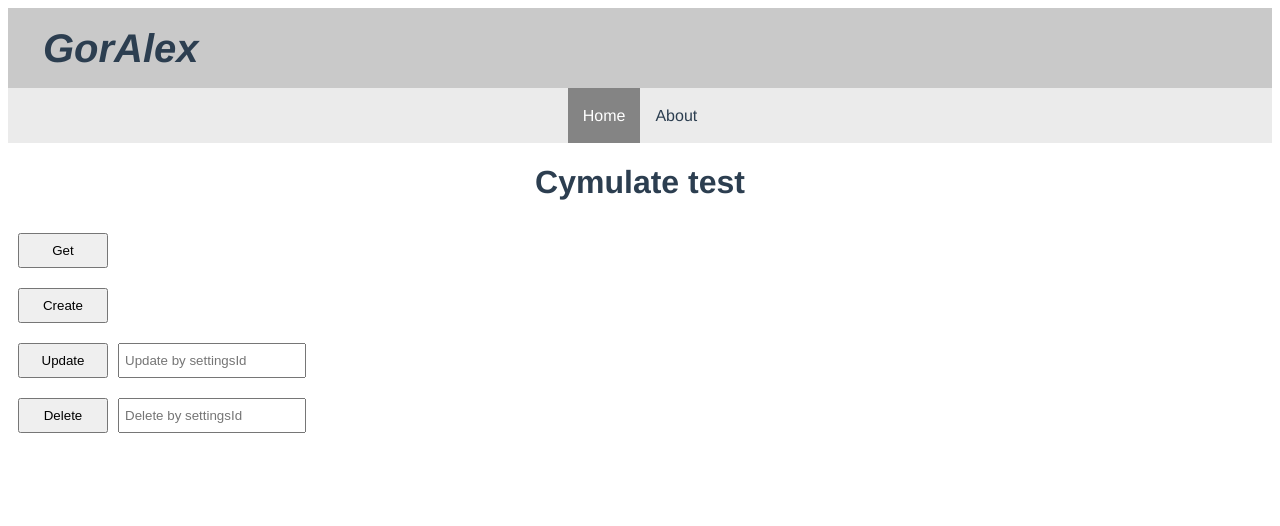
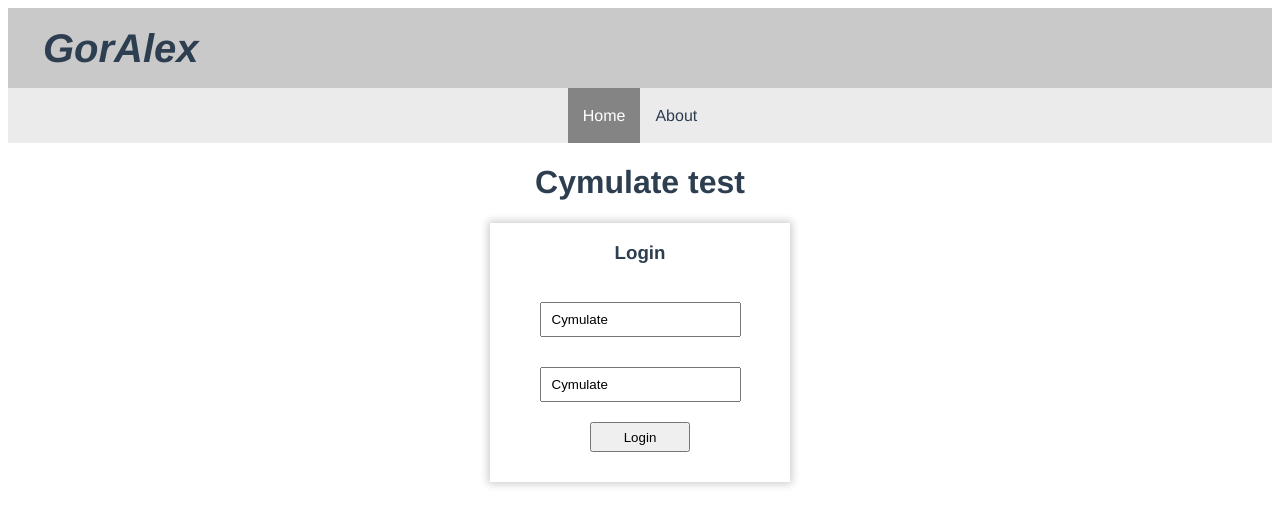
Before and after one commit to Rishon1983/cryptoproject, a Vue app: page / in a window 1280 px wide. Shown: the top 526 px of the page. Built offline with nearby package versions, Linux system fonts and the light colour scheme.

Commit message:
Added jwt

```diff
--- a/package.json
+++ b/package.json
@@ -15,9 +15,11 @@
     "crypto": "^1.0.1",
     "es6-promise": "^4.2.6",
     "express": "^4.17.1",
+    "jsonwebtoken": "^8.5.1",
     "mongodb": "^3.5.6",
     "mongoose": "^5.9.10",
     "multer": "^1.4.2",
+    "passport-jwt": "^4.0.0",
     "vue": "^2.6.11",
     "vue-router": "^3.1.6",
     "vuex": "^3.1.3"
--- a/src-server/routes/cymulateRouter.js
+++ b/src-server/routes/cymulateRouter.js
@@ -3,6 +3,7 @@ import cymulateController from '../controllers/cymulateController.js';
 
 const router = express.Router();
 
-router.post('/api/v1/cymulateSettings', cymulateController.cymulateSettings);
+router.post('/api/v1/cymulateSettings', cymulateController.verifyToken, cymulateController.cymulateSettings);
+router.post('/api/v1/cymulateLogin', cymulateController.login);
 
 export default router;
--- a/src-server2/server.js
+++ b/src-server2/server.js
@@ -12,7 +12,9 @@ app.use(express.json());
 
 const connection = mongoose.createConnection('mongodb://localhost:27017/cymulate', {
     useNewUrlParser: true,
-    useUnifiedTopology: true
+    useUnifiedTopology: true,
+    useFindAndModify: false,
+    useCreateIndex: true
 });
 
 app.post('/rfc', async (req, res) => {
--- a/src/components/CymulateComponent.vue
+++ b/src/components/CymulateComponent.vue
@@ -1,7 +1,8 @@
 <template>
     <div id="cymulate" class="cymulate-component">
         <h1> Cymulate test </h1>
-        <div class="content">
+        <h3 v-if="login">Hi, {{userName}} !</h3>
+        <div v-if="login" class="content">
             <div class="buttons-container">
                 <div class="button-container">
                     <button @click="settingsAction({settingsId: null, action: 'get'})" class="button">Get</button>
@@ -41,6 +42,22 @@
                 </div>
             </div>
         </div>
+        <div v-if="!login" class="content login">
+            <div class="login-container">
+                <h3>Login</h3>
+                <div class="login-input-container">
+                    <label>
+                        <input v-model="loginName" placeholder="name">
+                    </label>
+                </div>
+                <div class="login-input-container">
+                    <label>
+                        <input v-model="loginPassword" placeholder="password">
+                    </label>
+                </div>
+                <button @click="loginAction">Login</button>
+            </div>
+        </div>
     </div>
 </template>
 
@@ -53,18 +70,23 @@
         data() {
             return {
                 updateId: '',
-                deleteId: ''
+                deleteId: '',
+                loginName: 'Cymulate',
+                loginPassword: 'Cymulate'
             }
         },
         computed: {
             ...mapState({
                 cymulateSettings: state => state.cymulate.cymulateSettings,
                 cymulateSettingsHeaderAction: state => state.cymulate.cymulateSettingsHeaderAction,
+                login: state => state.cymulate.login,
+                userName: state => state.cymulate.userName
             })
         },
         methods: {
             ...mapActions('cymulate', [
-                'settingsAction'
+                'settingsAction',
+                'loginClient'
             ]),
             updateSettings() {
                 if (this.updateId !== '' && typeof this.updateId === 'string') {
@@ -85,6 +107,13 @@
             clearInputsSettingsId() {
                 this.updateId = '';
                 this.deleteId = ''
+            },
+            loginAction() {
+                if (this.loginName !== '' && this.loginPassword !== '') {
+                    this.loginClient({username: this.loginName, password: this.loginPassword});
+                } else {
+                    alert('please, put name and password');
+                }
             }
         },
         created() {
@@ -149,6 +178,38 @@
                     }
                 }
             }
+
+            &.login {
+                display: flex;
+                align-items: center;
+                justify-content: center;
+
+                .login-container {
+                    width: 300px;
+                    display: flex;
+                    flex-direction: column;
+                    align-items: center;
+                    box-shadow: 0 0 8px 2px #ccc;
+
+                    .login-input-container {
+                        height: 30px;
+                        margin: 10px 0 25px 0;
+
+                        input {
+                            height: 35px;
+                            margin: 10px;
+                            padding: 0 10px;
+                        }
+                    }
+
+                    button {
+                        width: 100px;
+                        height: 30px;
+                        margin: 10px 0 30px 0;
+                        cursor: pointer;
+                    }
+                }
+            }
         }
     }
 </style>
--- a/src/store/modules/cymulate.js
+++ b/src/store/modules/cymulate.js
@@ -3,13 +3,8 @@
 import axios from "axios";
 
 const state = {
-    cymulateUsers: [
-        {
-            id: 'tyfyfy898',
-            username: 'Alex1',
-            password: 'ubuyg6755r6'
-        }
-    ],
+    userName: '',
+    login: false,
     cymulateSettings: [],
     cymulateSettingsHeaderAction: ''
 };
@@ -23,6 +18,7 @@ const actions = {
     settingsAction({commit}, data) {
 
         console.log('data:', data)
+        axios.defaults.headers.common['Authorization'] = `Bearer ` + localStorage.getItem('token');
         axios.post('http://localhost:80/api/v1/cymulateSettings', data).then(res => {
             console.log(res);
             commit(data.action + 'Settings', res.data.result);
@@ -42,6 +38,12 @@ const actions = {
             commit(data.action + 'Settings', res);
         })*/
     },
+    loginClient({commit}, data) {
+        axios.post('http://localhost:80/api/v1/cymulateLogin', data).then(res => {
+            console.log(res);
+            commit('login', res.data.result);
+        })
+    }
 };
 // mutations are operations that actually mutate the state.
 // each mutation handler gets the entire state tree as the
@@ -71,6 +73,13 @@ const mutations = {
         state.cymulateSettings = res.settingsArray;
         state.cymulateSettingsHeaderAction = 'Deleted Settings';
     },
+    login(state, res) {
+        if (res.login) {
+            state.userName = res.login.username;
+            state.login = true;
+            localStorage.setItem('token', res.token)
+        }
+    }
 };
 
 // A Vuex instance is created by combining the state, mutations, actions,
```
Also changed, not shown: src-server/controllers/cymulateController.js (+75 -6 lines), src-server/models/users.js (+16 -0 lines), 1 other file (tests, documents, lock files or other folders).
